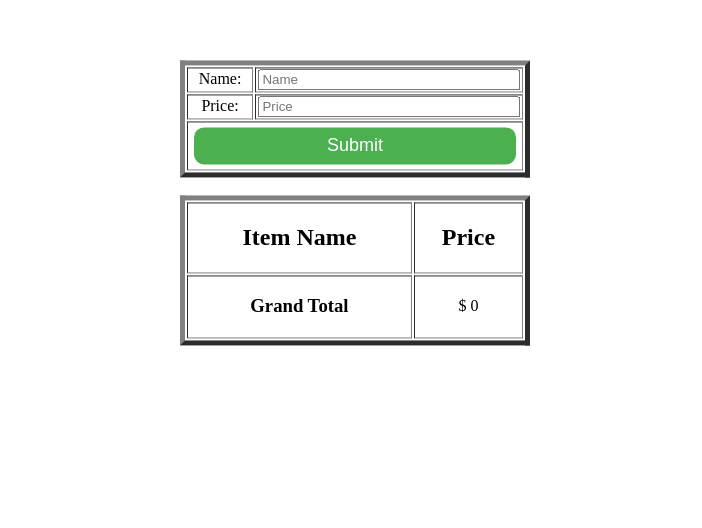
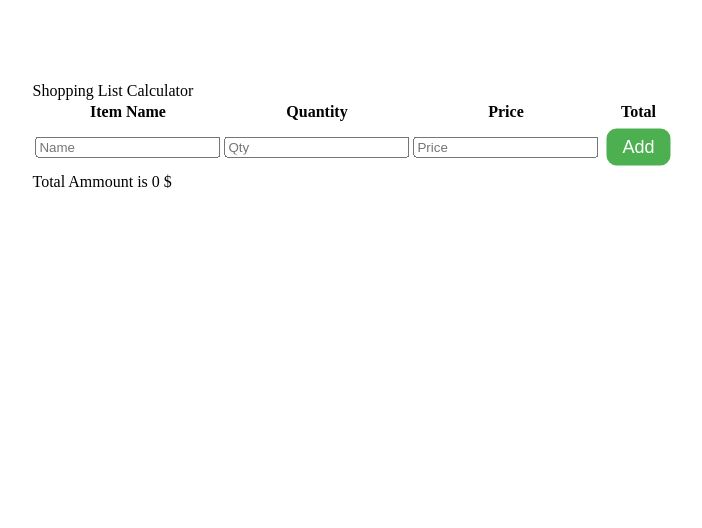
Before and after one commit to acciojob/shopping-cart-dishy2001, a website: page main.html in a window 1280 px wide. Shown: the part 272-800 px from the top of the page, without its empty margins (293-995 px from the left). Drawn offline with Linux system fonts and the light colour scheme.

Commit message:
created a submission

```diff
--- a/main.html
+++ b/main.html
@@ -8,52 +8,29 @@
 
 <body>
 	<!-- the entire body must be written by student -->
-	<h1 id="heading">
+	<header id="heading">
 		Shopping List Calculator
-	</h1>
-    <br />
-
-           <form id="myinputs">
-			   <table BORDER=5>
-				   <tr>
-                     <td ALIGN="center">
-		               <label>Name: </label>
-					 </td>
-					 <td ALIGN="center">
-		               <input type="text" id="item-name-input" placeholder="Name" style="width:96%" >
-		             </td>
-	               </tr>
-				   <br />
-				   <tr>
-                     <td ALIGN="center">
-					   <label>Price: </label>
-					 </td>
-					 <td ALIGN="center">
-		               <input type="number" id="item-price-input" placeholder="Price" style="width:96%">
-					 </td>
-	               </tr>
-				   <br />
-				   <tr >
-                     <td ALIGN="center" colspan="2">
-					   <button id="add" onclick="event.preventDefault();addItem()" style="width:98%">Submit</button>
-					 </td>
-	               </tr>
-			   </table>
-			   <br />
-			   <table BORDER=5>
-		        	<tr id="entry">
-				    	<th scope="col" id=”item”><h2>Item Name</h2></th>
-			            <th scope="col" id=”price”><h2>Price</h2></th>
-<!-- 						<th><h2>Quantity</h2></th> -->
-					</tr>
-
-		        	<tr>
-	            		<th scope="row" id="total" ALIGN="center"><h3>Grand Total</h3></th>
-	            		<td ALIGN="center" id="total" >$ 0</td>
-<!-- 						<td ALIGN="center" id="totalquan" >0</td> -->
-		        	</tr>
-		       </table>
-		</form>
+	</header>
+	<main onload="render()">
+		<table id="table1">
+			<caption></caption>
+			<tr>
+				<th>Item Name</th>
+				<th>Quantity</th>
+				<th>Price</th>
+				<th>Total</th>
+			</tr>
+			<tr>
+        <form id="myinputs">
+          <td><input type="text" id="item-name-input" placeholder="Name"></td>
+          <td><input type="text" id="item-qty-input" placeholder="Qty"></td>
+          <td><input type="text" id="item-price-input" placeholder="Price"></td>
+        </form>
+        <td><button id="add" onclick="addData();">Add</button></td>
+      </tr>
+    </table>
+    <div id="total">Total Ammount is 0 $</div>
+  </main>
     	<script type="text/javascript" src="./script.js"></script>
 
 </body>
--- a/script.js
+++ b/script.js
@@ -1,46 +1,21 @@
-//your code here
 let grandtotal = 0;
-// let itemArr = [];
-function addItem(){
-  let itemName = document.getElementById('item-name-input').value;
+const addData = () => {
+  let name = document.getElementById('item-name-input').value;
+  let qty = document.getElementById('item-qty-input').value;
   let price = document.getElementById('item-price-input').value;
-  if (!itemName) {
-    alert("Enter a valid Item name !!");
-    document.getElementById('item-name-input').value="";
-    document.getElementById('item-price-input').value="";
-    return;
-  }
-  if(Number(price)<=0){
-    alert("Enter a valid Price !!");
-    document.getElementById('item-name-input').value="";
-    document.getElementById('item-price-input').value="";
-    return;
-  }
-  let entry=document.getElementById("entry");
-  let tr=document.createElement("tr");
-  // let tdQuantity=document.createElement("td");
-  // tdQuantity.setAttribute("ALIGN", "center");
-  // if (itemArr.includes(itemName)) {
-
-  // }
-  // itemArr.push(itemName);
-  grandtotal+=Number(price);
-  let tdItem=document.createElement("td");
-  tdItem.setAttribute("ALIGN", "center");
-  let tdPrice=document.createElement("td");
-  tdItem.innerText=itemName;
-  tdPrice.setAttribute("ALIGN", "center");
-  tdPrice.innerText=`$ ${price}`;
-  tr.appendChild(tdItem);
-  tr.appendChild(tdPrice);
-  entry.after(tr);
-  let totalprice=document.getElementById("total");
-  totalprice.innerText = `$ ${grandtotal}`;
-
-  document.getElementById('item-name-input').value="";
-  document.getElementById('item-price-input').value="";
+  let table = document.getElementById('table1');
+  let newRow = table.insertRow(table.rows.length - 1);
+  let namecell = newRow.insertCell(0);
+  let qtycell = newRow.insertCell(1);
+  let pricecell = newRow.insertCell(2);
+  let totalprice = newRow.insertCell(3);
+  namecell.classList.add("item");
+  totalprice.classList.add("price");
+  namecell.innerHTML = name;
+  qtycell.innerHTML = qty;
+  pricecell.innerHTML = price;
+  totalprice.innerHTML = qty * price;
+  grandtotal += qty * price;
+  document.getElementById('total').innerHTML = "Total Ammount " + grandtotal + " $";
+  document.getElementById('myinputs').reset();
 }
-
-// let button=document.getElementById("subm");
-// // button.onClick=add;
-// button.addEventListener("click", add);
--- a/styles.css
+++ b/styles.css
@@ -12,9 +12,6 @@ body {
     width:100%;
 }
 
-table {
-	width: 350px;
-}
 
 button {
 	border: 2px solid #fff;
```
